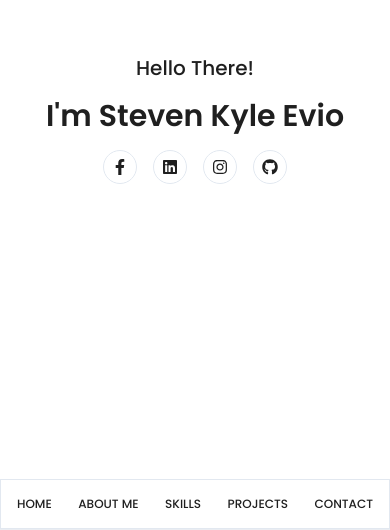
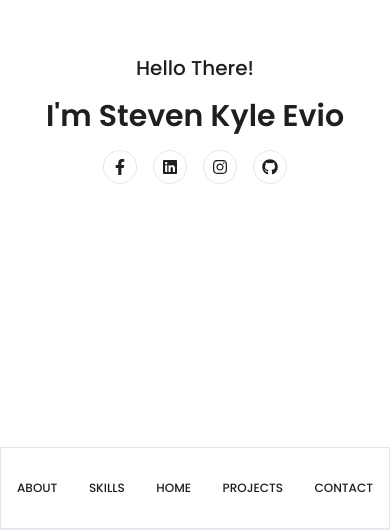
Before and after one commit to stevenFrozt/portfolio-v2, a Next.js app: page / in a window 390 px wide. Shown: the part 315-845 px from the top of the page. Built offline with nearby package versions, Linux system fonts and the light colour scheme.

Commit message:
glass test

```diff
--- a/src/components/NavbarMobile.tsx
+++ b/src/components/NavbarMobile.tsx
@@ -2,17 +2,17 @@ import React from "react"
 
 export default function NavbarMobile() {
 	return (
-		<div className="block bottom-0 z-50 fixed lg:hidden bg-white py-4 border w-full">
+		<div className="block bottom-0 z-50 fixed lg:hidden bg-[#ffffff69] backdrop-blur py-8 border w-full">
 			<div className="flex">
 				<div className="flex justify-between font-medium text-xs uppercase w-full px-4">
-					<a href="#home" className="">
-						Home
-					</a>
 					<a href="#about" className="">
-						About Me
+						About
 					</a>
 					<a href="#skills" className="">
 						Skills
+					</a>
+					<a href="#home" className="">
+						Home
 					</a>
 					<a href="#projects" className="">
 						Projects
```
